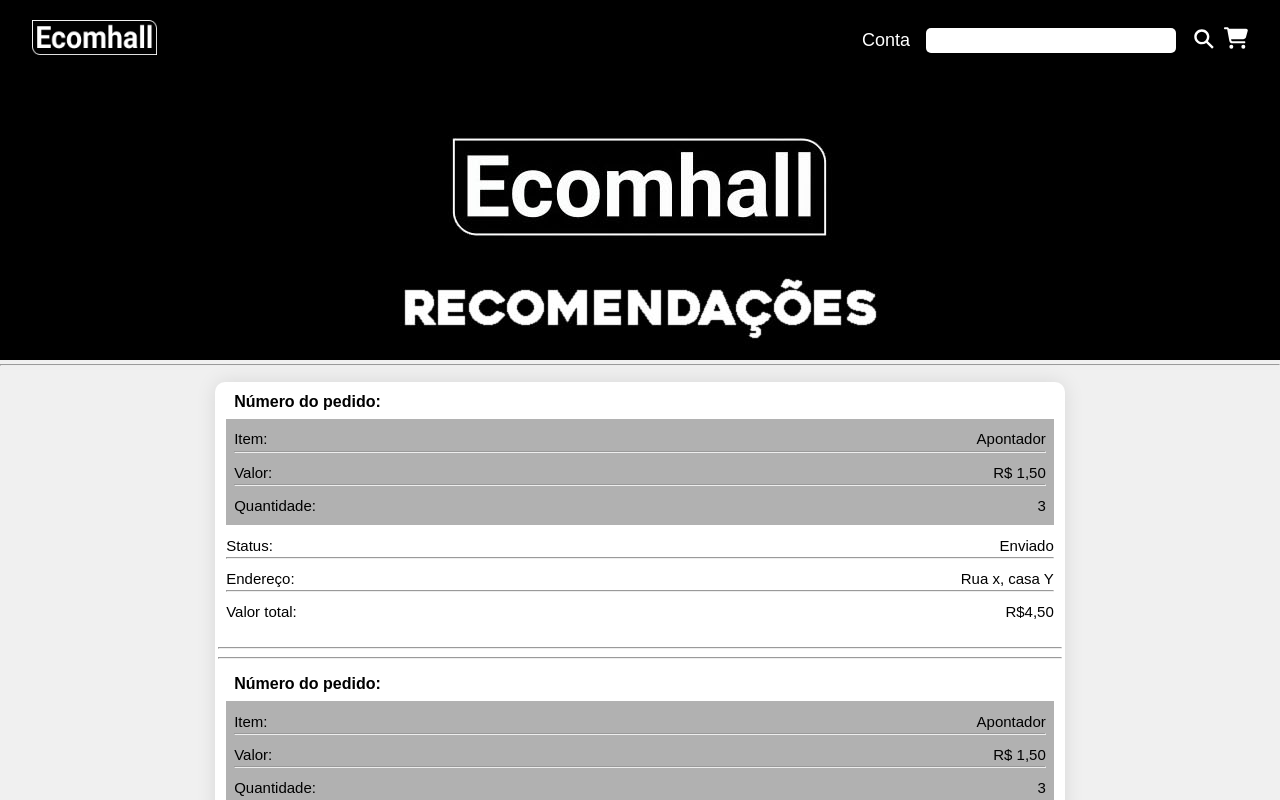
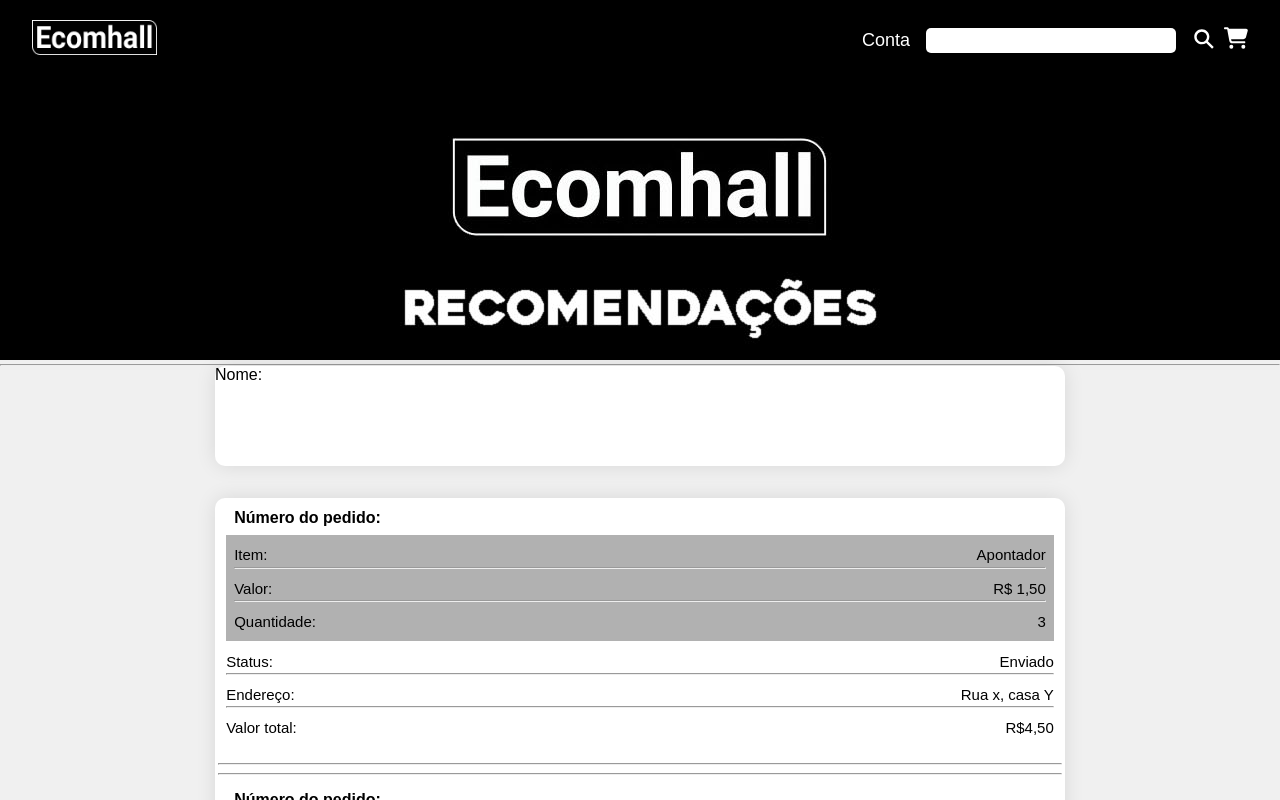
Before and after one commit to gabryel-academico/frontend-ecomhall, a React (Create React App) app: page /pedidos/cliente in a window 1280 px wide. Shown: the top 800 px of the page. Built offline with nearby package versions, Linux system fonts and the light colour scheme; no server answers.

Commit message:
sua hora jesus

```diff
--- a/src/pages/Pedidos/Clientes/index.tsx
+++ b/src/pages/Pedidos/Clientes/index.tsx
@@ -13,9 +13,18 @@
       <div className='banner'><img src={banner} alt="banner" /></div>
       <hr />
 
+      <article>
+        <section className= "conta">
+            <span>Nome:</span>
+            </section>
+
+      </article>
 
       <article className="areaPedidos">
           {/**Adicionar um map aqui para todos os pedidos do cliente */}
+
+
+
           <section className="pedido">
 
             <section id="numPedido"><span>Número do pedido:</span></section>
--- a/src/pages/Pedidos/style.css
+++ b/src/pages/Pedidos/style.css
@@ -1,5 +1,21 @@
 body{
     background-color: #f0f0f0;
+}
+
+.banner img {
+    width: max-content;
+    height: auto;
+    object-fit: fill;
+}
+
+.conta {
+    width: 850px;
+    height: 100px;
+    margin-bottom: 1rem;
+    border-radius: 10px;
+    background-color: #ffffff;
+    box-shadow: 0px 0px 20px rgba(0, 0, 0, 0.1);
+    align-self: left;
 }
 
 .containerPedidos{
```
